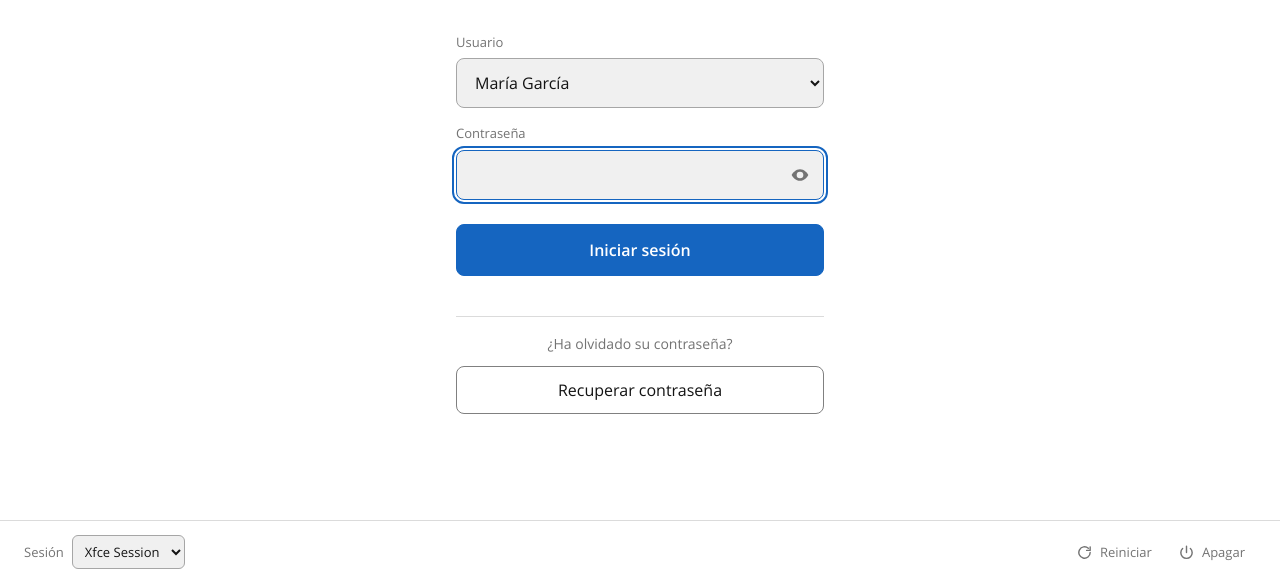
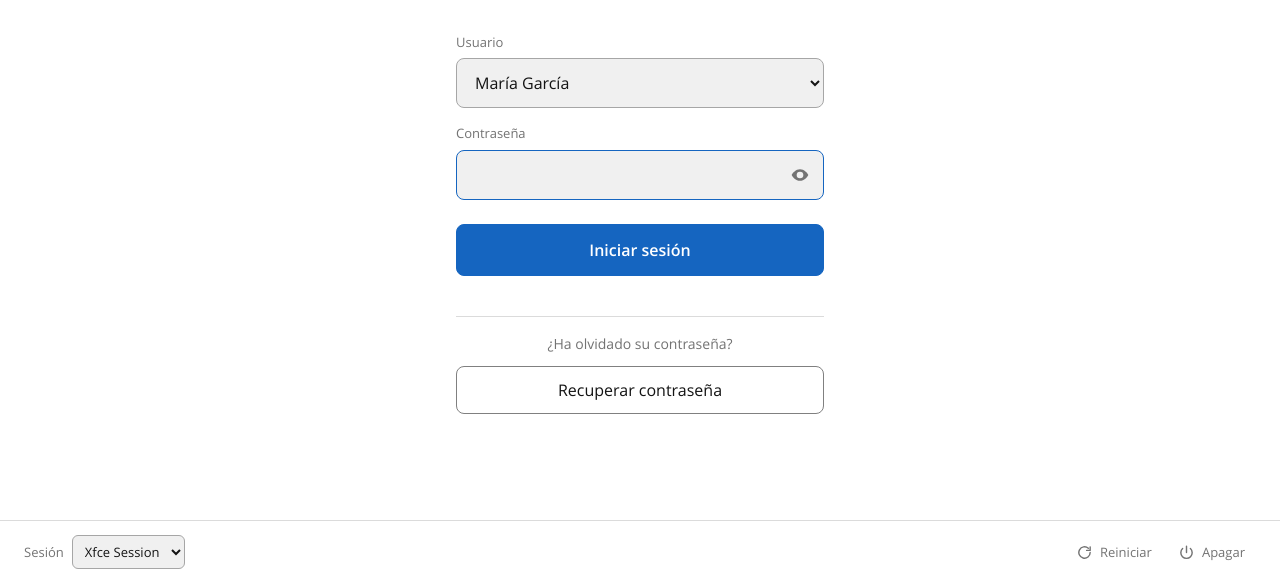
Before and after one commit to manumora/recoverpass, a plain HTML site: page recoverpass-greeter/theme/index.html in a window 1280 px wide. Shown: the part 216-800 px from the top of the page. Drawn offline with Linux system fonts and the light colour scheme; a script that the page names is missing.

Commit message:
New version

```diff
--- a/recoverpass-greeter/theme/css/style.css
+++ b/recoverpass-greeter/theme/css/style.css
@@ -225,9 +225,12 @@ body.con-imagen #barra {
   color: var(--texto-tenue);
 }
 
+/* El foco se marca sólo con el borde del propio campo: el recuadro exterior
+   de :focus-visible sobraría encima de un control que ya se ve enfocado. */
 .campo input:focus-visible,
 .campo select:focus-visible {
   border-color: var(--acento);
+  outline: none;
 }
 
 .campo input:disabled,
```
Also changed, not shown: 7 other files.
